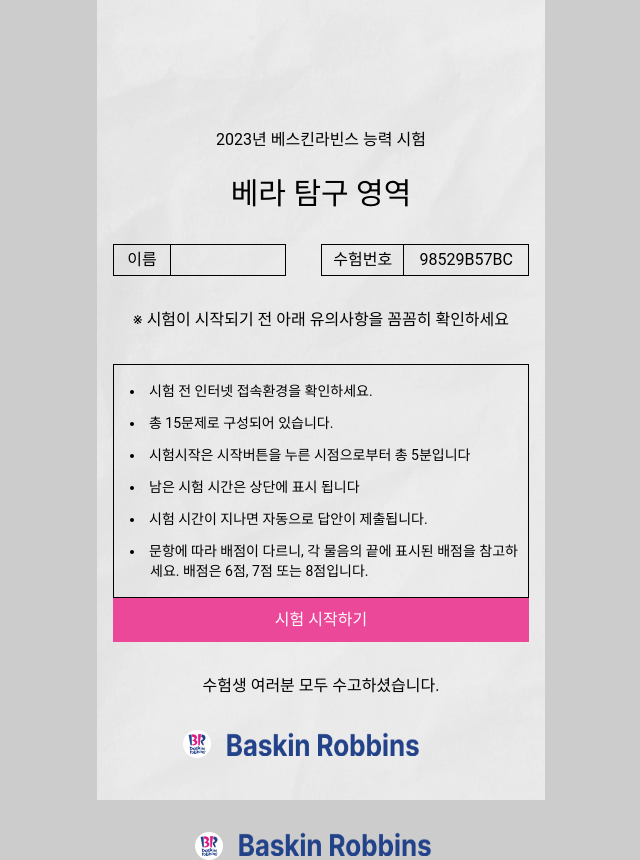
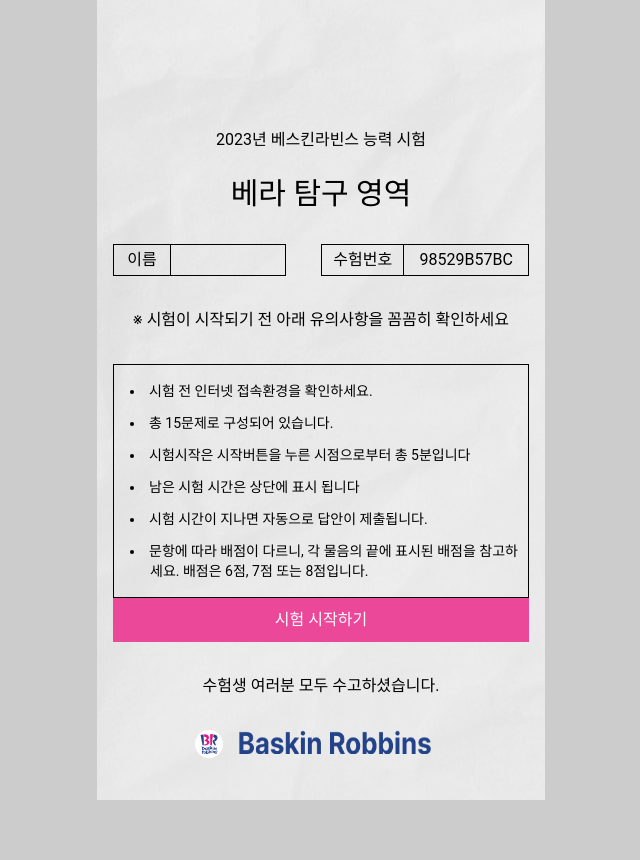
Before and after one commit to JunJongHun/BaskinRobbinsQuiz, a React (Vite) app: page / in a window 1280 px wide. Shown: the whole page, without its empty margins (319-959 px from the left). After the commit the page ends 800 px from the top, so only its background shows below. Built offline with nearby package versions, Linux system fonts and the light colour scheme.

Commit message:
refact: footer 컴포넌트 사용

```diff
--- a/src/pages/MainPage.tsx
+++ b/src/pages/MainPage.tsx
@@ -2,7 +2,7 @@
 
 function MainPage() {
   return (
-    <section className="flex flex-col items-center h-screen gap-8 pt-32 px-4 ">
+    <section className="flex flex-col items-center gap-8 pt-32 px-4 ">
       <article className="flex flex-col gap-6">
         <h3>2023년 베스킨라빈스 능력 시험</h3>
         <h1 className="text-3xl m-auto">베라 탐구 영역</h1>
@@ -38,15 +38,6 @@
       </button>
 
       <p>수험생 여러분 모두 수고하셨습니다.</p>
-
-      <article className="flex items-center gap-4 h-7 -ml-10">
-        <img className="w-7" src="/src/assets/Icon.png" alt="베라 아이콘" />
-        <img
-          className=" w-48 h-6"
-          src="/src/assets/BaskinRobbinsTitle.png"
-          alt="베라 영문 이름"
-        />
-      </article>
     </section>
   );
 }
```
